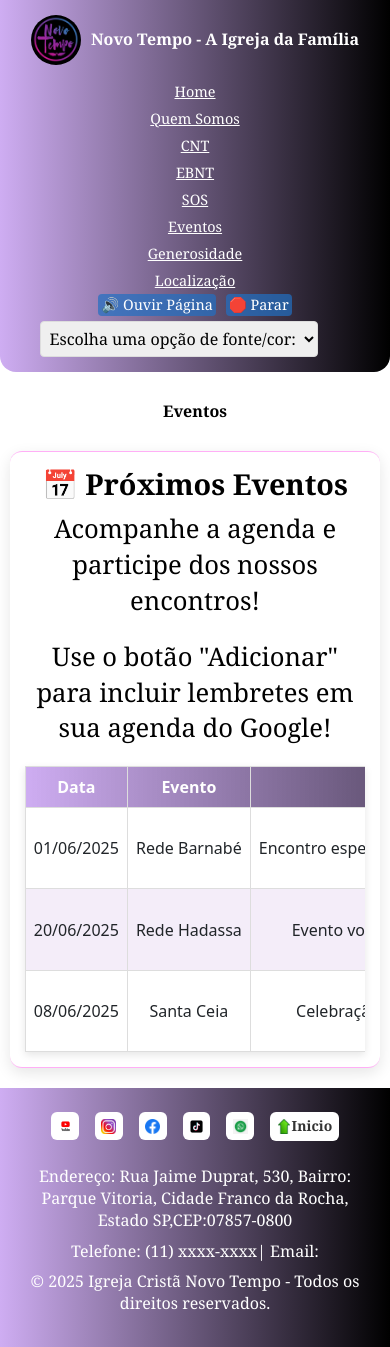
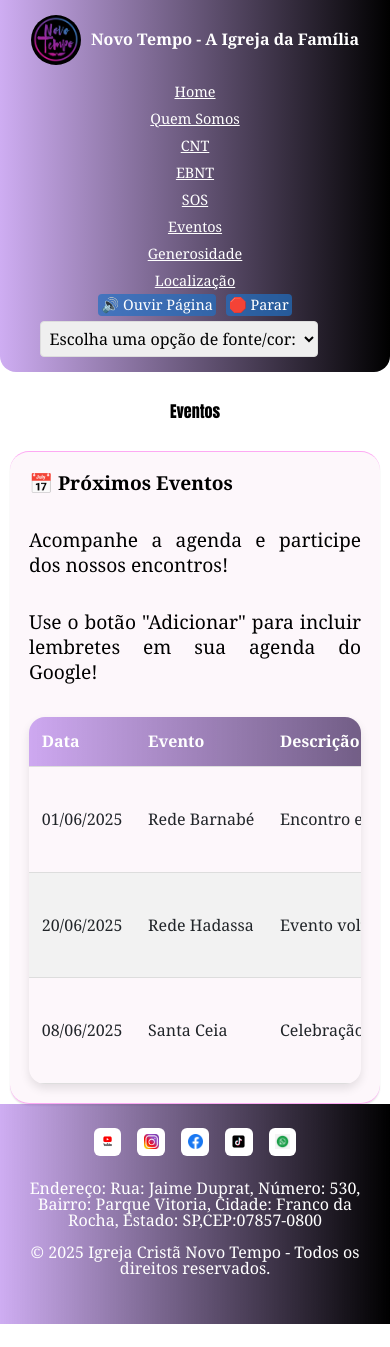
Before and after one commit to MariaaPcsa/projetointegrador3comreact, a React (Vite) app: page /events in a window 390 px wide. After the commit the page ends 1324 px from the top, so only its background shows below. Built offline with nearby package versions, Linux system fonts and the light colour scheme.

Commit message:
Efetuado correção nas páginas Home,Quem Somos,Eventos

```diff
--- a/src/components/Footer.jsx
+++ b/src/components/Footer.jsx
@@ -6,6 +6,10 @@ import "bootstrap/dist/css/bootstrap.min.css";
 const Footer = () => {
   return (
     <>
+   <section>
+
+
+
 
     <div className='footer'>
         <section>
@@ -50,25 +54,35 @@ const Footer = () => {
             </li>
             {/* <!-- Whatsapp --> */}
 
-            <li>
-                <a href="#" className="midia-link-lista" id="retornar">
+            {/* <li>
+                <a href="#" className="midia-link-lista" id='voltar'>
                     <img src="../images/Seta-volta.jpg" alt="Ícone de seta para voltar" />
-                    <span>Inicio</span>
+                    <button>  </button>
+                    <span className='footer'>Inicio</span>
                 </a>
-            </li>
+            </li> */}
+
 
             {/* <!-- Retornar --> */}
         </ul>
         </div>
         </section>
-        <addres>
-              <p>Endereço: Rua Jaime Duprat, 530, Bairro: Parque Vitoria, Cidade Franco da Rocha, Estado SP,CEP:07857-0800 </p>
-          <p>Telefone: (11) xxxx-xxxx| Email: </p>
-            </addres>
+
+
+        <section>
+
+        <address>
+              <p>Endereço: Rua: Jaime Duprat, Número: 530, Bairro: Parque Vitoria, Cidade: Franco da Rocha, Estado: SP,CEP:07857-0800 </p>
+            </address>
 
 
           <p>&copy; 2025 Igreja Cristã Novo Tempo - Todos os direitos reservados.</p>
+        </section>
+
+
+
     </div>
+    </section>
 
      </>
   )
--- a/src/components/css/events.css
+++ b/src/components/css/events.css
@@ -1,146 +1,145 @@
 
 
-/* Container Centralizado */
-.container-central {
-    display: flex;
-    justify-content: center;
-    align-items: center;
-    flex-direction: column;
-  }
-
-  /* Título da Página */
-  .titulo-pagina {
+.eventos {
   font-family: Georgia, 'Times New Roman', Times, serif;
-    text-align: center;
-    font-size: 2.2rem;
-    font-weight: 700;
-    color:black;
-    margin: 30px 0 10px;
-  }
-
-  /* Seção de Eventos */
-  .eventos {
-    width: 95%;
-    max-width: 1000px;
-    margin: 20px auto;
-    padding: 30px;
-  border-top: 1px solid  #ff00e150;
-  border-bottom: 1px solid #ff00e150;
-    border-radius: 12px;
-    box-shadow: 0 5px 15px rgba(0, 0, 0, 0.1);
+  width: 90%;
+  max-width: 100rem;
+  margin: 1rem auto;
+  padding: 1rem;
+  background-color: #f6e4f14b;
+  border-top: 0.1rem solid  #ff00e150;
+  border-bottom: 0.1rem solid #ff00e150;
+  border-radius: 1.2rem;
+  box-shadow: 0  0.1rem 0.1rem rgba(0, 0, 0, 0.1);
   text-align: center;
 }
 
-  /* Subtítulo */
-  .eventos h3 {
-    font-family: Georgia, 'Times New Roman', Times, serif;
-    font-size: 1.8rem;
-    color: black;
-    margin-bottom: 10px;
-    font-weight: 600;
-  }
-
-  /* Descrição */
-  .eventos p {
+.eventos h2 {
   font-family: Georgia, 'Times New Roman', Times, serif;
   font-size: 1.6rem;
   color: black;
-    margin-bottom: 20px;
+  margin-bottom: 2rem;
+  font-weight: 150;
 }
 
-  /* Tabela */
+.titulo-pagina{
+
+}
+.sub-titulo{
+  font-family: Georgia, 'Times New Roman', Times, serif;
+  font-size: 1.5rem;
+  color: black;
+  margin-bottom: 20px;
+  text-align: center;
+  font-weight: bold;
+
+}
+
+
+.eventos p {
+  font-family: Georgia, 'Times New Roman', Times, serif;
+  font-size: 1.4rem;
+  color: black;
+  margin-bottom: 2rem;
+}
+
+/* Estilo da Tabela */
 .agenda {
-
+  font-family: Georgia, 'Times New Roman', Times, serif;
   width: 100%;
   border-collapse: collapse;
-    margin-top: 20px;
-    box-shadow: 0 3px 8px rgba(0, 0, 0, 0.1);
+  border-radius: 1rem;
+  overflow: hidden;
+  box-shadow: 0 0.3rem 0.6rem rgba(0, 0, 0, 0.1);
 }
 
 .agenda thead {
   background: linear-gradient(to right, rgba(137, 56, 224, 0.41), black);
-    /* background: linear-gradient(to right, #3f2964, #6f58d7); */
   color: white;
-
+  font-weight: bold;
+  border-radius: 0.3rem;
 }
 
-  .agenda th,
-  .agenda td {
-    padding: 15px;
+.agenda th, .agenda td {
+  padding: 1.4rem;
   text-align: center;
-    border: 1px solid #ddd;
-    font-size: 0.95rem;
+  border-bottom: 0.1rem solid #ddd;
+  font-size: 1.3rem;
 }
 
 .agenda tbody tr:nth-child(even) {
-    background-color: #f4edf9;
+  background: #f2f2f2;
 }
 
 .agenda tbody tr:hover {
-    background-color: #ede7f6;
+  background: #d6eaf8;
   transition: 0.3s;
 }
 
-  /* Botão dentro da tabela */
-  .button-link {
+.agenda tbody button {
   background: linear-gradient(to right, rgba(137, 56, 224, 0.41), black);
-    color: #fff;
-    border: none;
-    padding: 8px 14px;
-    border-radius: 8px;
-    cursor: pointer;
-    font-size: 0.9rem;
-    transition: background 0.3s ease;
+  transition: 0.3s;
+  padding: 0.5rem;
+  color: white;
+  border-radius: 0.8rem;
+  font-size: 1.2rem;
 }
 
-  .button-link:hover {
-    background: linear-gradient(to right, #8e24aa, #4a148c);
+/* Responsividade para tablets */
+@media (max-width: 768px) {
+  .eventos {
+      padding: 1.4rem;
   }
 
-  /* Responsivo */
-  @media (max-width: 768px) {
-    .eventos {
-      padding: 20px;
+  .agenda th, .agenda td {
+      padding: 1rem;
+      font-size: 1.3rem;
   }
 
-    .agenda th,
-    .agenda td {
-      padding: 10px;
-      font-size: 0.85rem;
-    }
-
-    .titulo-pagina {
-      font-size: 1.6rem;
+  .eventos h2 {
+      font-size: 1.3rem;
   }
 }
 
-  @media (max-width: 480px) {
+/* Responsividade para telas menores (celulares) */
+@media (max-width: 480px)  {
   .eventos {
-      padding: 15px;
-      font-size: 0.8rem;
-    }
-    p{
-
-        font-size: 0.9rem;}
+      width: 95%;
+      padding: 1.2rem;
+      margin: 0 auto;
+      font-size: 1.2rem;
   }
 
-    .titulo-pagina {
-        font-size: 1rem;}
+  .eventos h2 h3 {
+      font-size: 1.6rem;
+      text-align: center;
+      margin-bottom: 1rem;
+  }
+
+  .eventos p {
+      font-size: 1.2rem;
+      line-height: 1.3;
+      text-align: justify;
+  }
+
+  /* Agenda responsiva */
   .agenda {
       display: block;
+      width: 100%;
       overflow-x: auto;
       white-space: nowrap;
-      font-size: 0.9rem;
+      margin-top: 1rem;
+  }
+
+  .agenda table {
+      width: 100%;
+      border-collapse: collapse;
   }
 
   .agenda th,
   .agenda td {
       font-size: 1rem;
-      padding: 8px;
-    }
-
-    .button-link {
-      padding: 6px 10px;
-      font-size: 0.9rem;
+      padding: 0.8rem;
+      text-align: left;
   }
 }
--- a/src/components/css/footer.css
+++ b/src/components/css/footer.css
@@ -18,8 +18,8 @@
     padding: 0;
     margin: 0 auto;
     display: flex;
-    flex-wrap: wrap;          /* Permite quebra de linha se necessário */
-    justify-content: center;  /* Centraliza os itens horizontalmente */
+    flex-wrap: wrap;
+    justify-content: center;
     align-items: center;
     gap: 1rem;                /* Espaço entre os itens */
   }
@@ -50,6 +50,12 @@
     height: 30px;
     object-fit: contain;
   }
+#voltar a span {
+  margin: 0;
+  padding: 0;
+
+}
+
 
   /* Estilizando o endereço e demais parágrafos */
   .footer addres,
@@ -139,4 +145,6 @@
     .Ouvir button {
       font-size: 0.9rem;
     }
+
+
   }
--- a/src/components/css/header.css
+++ b/src/components/css/header.css
@@ -87,7 +87,7 @@
 
 @media (max-width: 768px) {
   .header {
-    background-color: black;
+
     display: flex;
     flex-direction: column;
     align-items: center;
@@ -118,7 +118,7 @@
     align-items: center;
     justify-content: center;
     text-align: center;
-    background: linear-gradient(to right, rgba(137, 56, 224, 0.41), black);
+
   }
 
   .header nav {
--- a/src/components/css/whoWeAre.css
+++ b/src/components/css/whoWeAre.css
@@ -1,27 +1,44 @@
+maim{
+  background-color: #f6e4f14b;
+}
+
 .sub-titulo {
   text-align: center;
   font-size: 1.4rem;
-    margin-bottom: 2rem;
+  margin-bottom: 1rem;
+  font-family: Georgia, 'Times New Roman', Times, serif;
+  font-size: 1.3rem;
+  color: black;
 }
 
 /* História */
 .historia-box {
+
+  font-family: Georgia, 'Times New Roman', Times, serif;
+  font-size: 1.3rem;
+  color: black;
   background-color: #f5f5f5;
-    padding:2rem ;
+  padding: 2rem;
   border-radius: 1rem;
-    margin-bottom: 4rem;
+  margin-bottom: 2rem;
   background-color: #f6e4f14b;
-    border-top: 0.2rem solid  #ff00e150;
-     border-bottom: 0.2rem solid #ff00e150;
+  border-top: 0.1rem solid  #ff00e150;
+   border-bottom: 0.1rem solid #ff00e150;
+
 }
+.historia{
+  padding: 5rem;
+
+}
+
 
 .imagem-historia {
   width: 100%;
-    max-width: 700px; /* ou o valor que preferir, tipo 500px, 400px */
+  max-width: 700px;
   height: auto;
   border-radius: 1rem;
-    margin: 0.5rem auto;
   display: block;
+  margin: 2rem auto; /* isso já centraliza horizontalmente a imagem */
 
 }
 
@@ -32,13 +49,17 @@
   gap: 2rem;
   justify-content: center;
   margin-bottom: 1rem;
+  margin: 1rem;
+  font-family: Georgia, 'Times New Roman', Times, serif;
+  font-size: 1.3rem;
+  color: black;
 
 }
 
 .box {
   flex: 1 1 300px;
   background-color: #eaf2f8;
-    padding: 2rem;
+  padding: 5rem;
   border-radius: 1rem;
   max-width: 500px;
   background-color: #f6e4f14b;
@@ -46,45 +67,20 @@
    border-bottom: 2px solid #ff00e150;
 }
 
-
 .imagem-secao {
-    display: block;
-    margin: 5px auto;
-    justify-content: center;
   width: 100%;
-    max-width: 300px;
+  max-width: 400px; /* ajuste como preferir */
   height: auto;
   border-radius: 1rem;
+  display: block;
+  margin: 5px auto; /* essa linha centraliza horizontalmente */
 }
 
 /* Pastores */
-  .pastors-section {
-    margin-bottom: 40px;
-
-  }
-
-  .pastors-container {
-    display: flex;
-    flex-wrap: wrap;
-    gap: 20px;
-    justify-content: center;
-    margin-bottom: 1rem;
-
-  }
-  h3{
-
-        font-family: Georgia, 'Times New Roman', Times, serif;
-        font-size: 1.8rem;
-        color: black;
-        /* color: #6c3483; */
-        margin-bottom: 10px;
-        font-weight: 600;
-  }
 
 .pastor {
   flex: 1 1 300px;
   max-width: 350px;
-    margin: 10px 10px;
   background-color: #fff9f0;
   border: 1px solid #ddd;
   border-radius: 10px;
@@ -98,22 +94,21 @@
 
 .pastor img {
   width: 100%;
-    max-width: 300px; /* ou o valor que preferir, tipo 500px, 400px */
+  max-width: 500px; /* ou o valor que preferir, tipo 500px, 400px */
   height: auto;
-    border-radius: 10px;
+  border-radius: 1rem;
   margin: 5px auto;
   display: block;
 }
 
-  p{
-    margin: 10px 10px;
-    line-height: 1.4;
-    font-size: 1.4rem;
+h3{
+  margin: 1rem 1rem;
+
 
 }
 .pastor P{
-  line-height: 1.2rem;
-    margin: 10px 10px;
+line-height: 1.4;
+margin: 1rem 1rem;
 }
 
 
@@ -123,25 +118,49 @@
 
 /* Responsivo */
 @media (max-width: 768px) {
-    .content-container, .pastors-container {
+  .content-container,
+  .pastors-container {
       flex-direction: column;
       align-items: center;
-        font-size: 1.5rem;
+  }
+
+  .box,
+  .pastor {
+      max-width: 100%;
+      font-size: 15px;
+      padding: 5px;
+  }
+
+  .historia-box {
+    font-size: 20px;
+      padding: 10px;
+  }
+
+  .imagem-historia,
+  .imagem-secao,
+  .pastor img {
+      max-width: 100%;
+      height: auto;
+      margin: 10px auto;
+  }
+
+  .sub-titulo {
+      font-size: 15px;
+  }
+
+  h3 {
+      font-size: 15px;
+  }
+
+  .pastor p {
+      font-size: 20px;
+      padding: 0 10px;
+
+
+  }
+  .historia{
+    padding: 5px;
 
   }
 
-    .box, .pastor {
-        max-width: 100%;
-        line-height: 1.3;
 }
-    P{
-        font-size: 1.2rem;
-
-    }
-
-
-    .historia-box {
-        line-height: 1.2rem;
-
-  }
-}
--- a/src/pages/Events.jsx
+++ b/src/pages/Events.jsx
@@ -1,5 +1,6 @@
 import React from 'react'
 import '../index.css';
+import '../App.css';
 import '../components/css/events.css';
 import "bootstrap/dist/css/bootstrap.min.css";
 
@@ -11,8 +12,10 @@ const Events = () => {
 <main>
         <h2 className="titulo-pagina">Eventos</h2>
         <div className="container-central">
+
           <section className="eventos">
-            <h3>📅 Próximos Eventos</h3>
+          <p className='sub-titulo'>📅 Próximos Eventos</p>
+
             <p>Acompanhe a agenda e participe dos nossos encontros!</p>
             <p>Use o botão "Adicionar" para incluir lembretes em sua agenda do Google!</p>
 
```
Also changed, not shown: src/components/Header.jsx (+36 -20 lines), src/components/css/home.css (+8 -6 lines), src/pages/Home.jsx (+25 -30 lines), src/pages/WhoWeAre.jsx (+170 -70 lines). Lines whose indentation alone changed are shown as unchanged.
